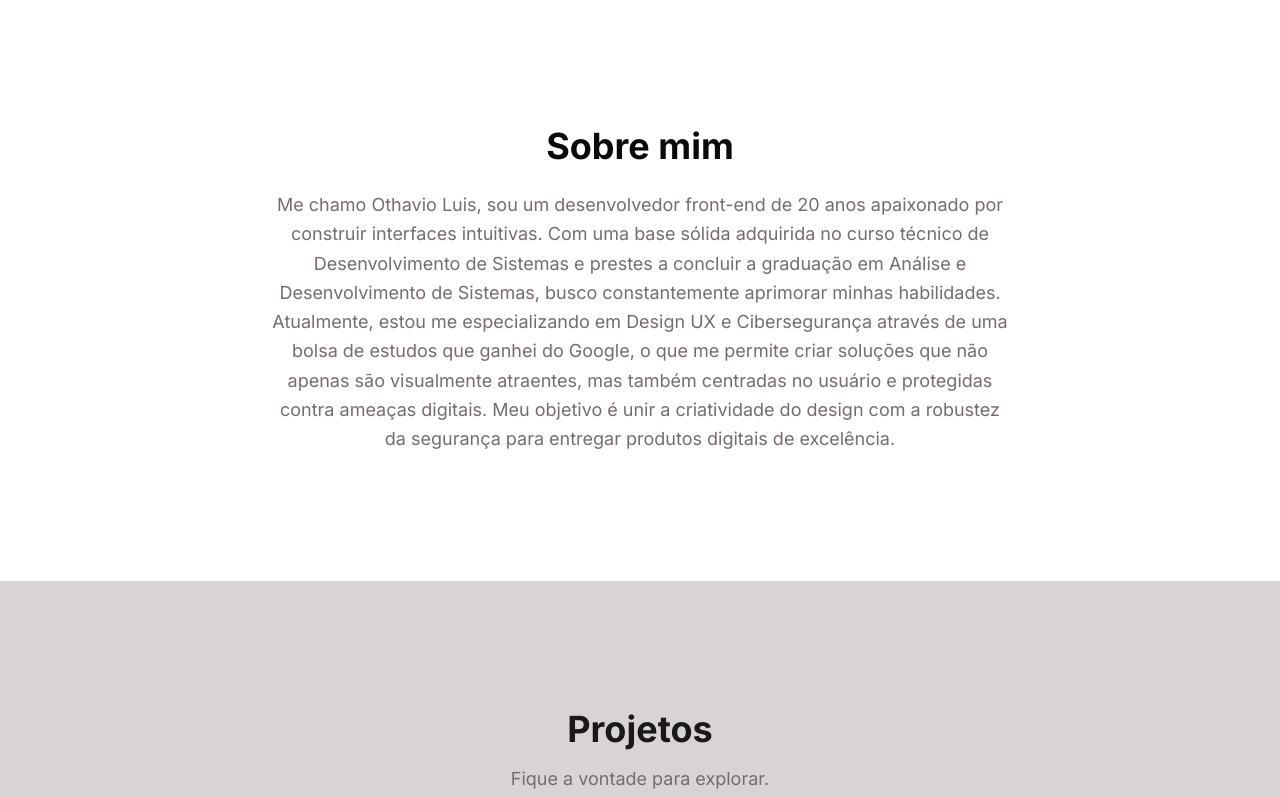
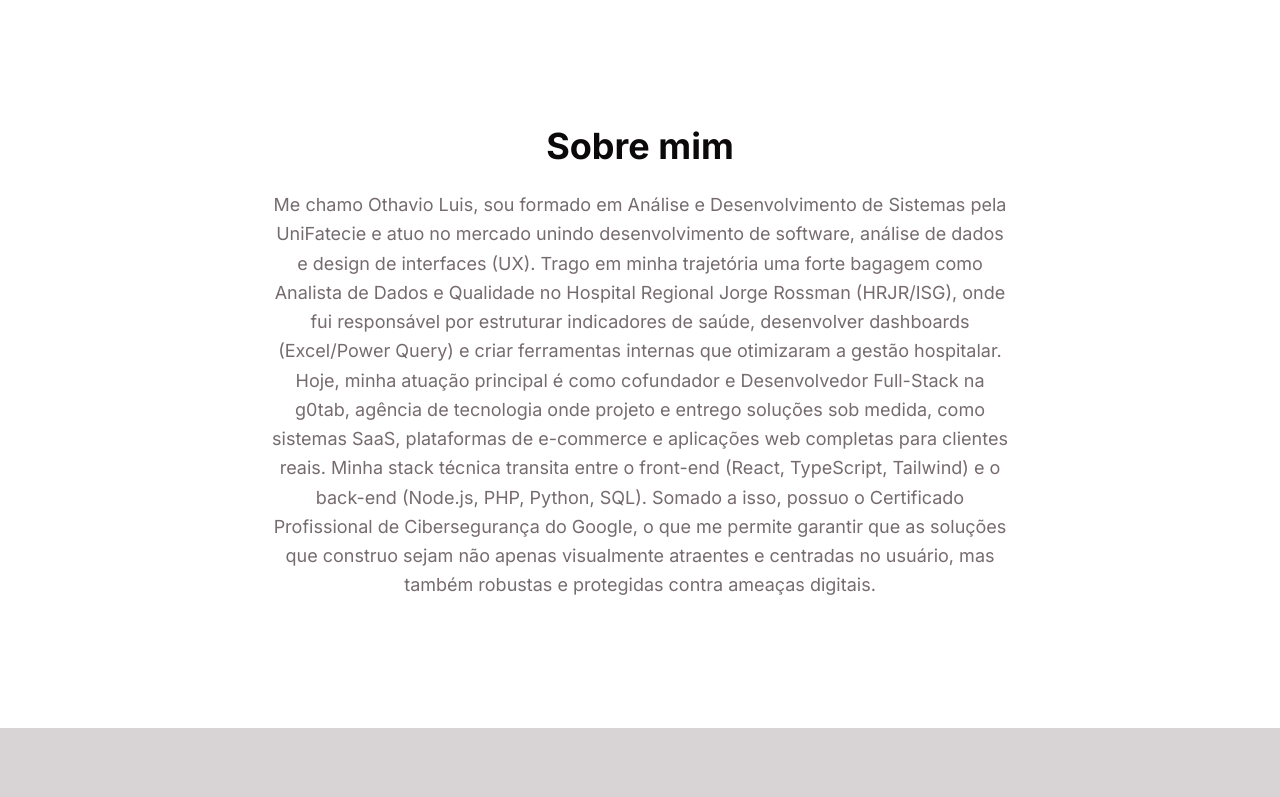
Before and after one commit to OthavioLuis/Portfolio-2.0, a Next.js app: page / in a window 1280 px wide. Shown: the part 802-1599 px from the top of the page. Built offline with nearby package versions, Linux system fonts and the light colour scheme.

Commit message:
feat: atualização sobre mim

```diff
--- a/src/app/components/sections/AboutSection.tsx
+++ b/src/app/components/sections/AboutSection.tsx
@@ -6,7 +6,10 @@ export default function AboutSection({ id }: SectionProps) {
         <section id={id} className="py-20 md:py-32 scroll-reveal">
             <div className="container mx-auto px-4 max-w-3xl text-center ">
                 <h2 className="font-bold text-4xl font-blod mb-6 text-foreground">Sobre mim</h2>
-                <p className="text-lg text-muted-foreground leading-relaxed">Me chamo Othavio Luis, sou um desenvolvedor front-end de 20 anos apaixonado por construir interfaces intuitivas. Com uma base sólida adquirida no curso técnico de Desenvolvimento de Sistemas e prestes a concluir a graduação em Análise e Desenvolvimento de Sistemas, busco constantemente aprimorar minhas habilidades. Atualmente, estou me especializando em Design UX e Cibersegurança através de uma bolsa de estudos que ganhei do Google, o que me permite criar soluções que não apenas são visualmente atraentes, mas também centradas no usuário e protegidas contra ameaças digitais. Meu objetivo é unir a criatividade do design com a robustez da segurança para entregar produtos digitais de excelência.</p>
+                <p className="text-lg text-muted-foreground leading-relaxed">Me chamo Othavio Luis, sou formado em Análise e Desenvolvimento de Sistemas pela UniFatecie e atuo no mercado unindo desenvolvimento de software, análise de dados e design de interfaces (UX).
+                Trago em minha trajetória uma forte bagagem como Analista de Dados e Qualidade no Hospital Regional Jorge Rossman (HRJR/ISG), onde fui responsável por estruturar indicadores de saúde, desenvolver dashboards (Excel/Power Query) e criar ferramentas internas que otimizaram a gestão hospitalar.
+                Hoje, minha atuação principal é como cofundador e Desenvolvedor Full-Stack na g0tab, agência de tecnologia onde projeto e entrego soluções sob medida, como sistemas SaaS, plataformas de e-commerce e aplicações web completas para clientes reais.
+                Minha stack técnica transita entre o front-end (React, TypeScript, Tailwind) e o back-end (Node.js, PHP, Python, SQL). Somado a isso, possuo o Certificado Profissional de Cibersegurança do Google, o que me permite garantir que as soluções que construo sejam não apenas visualmente atraentes e centradas no usuário, mas também robustas e protegidas contra ameaças digitais.</p>
             </div>
         </section>
     )
```
